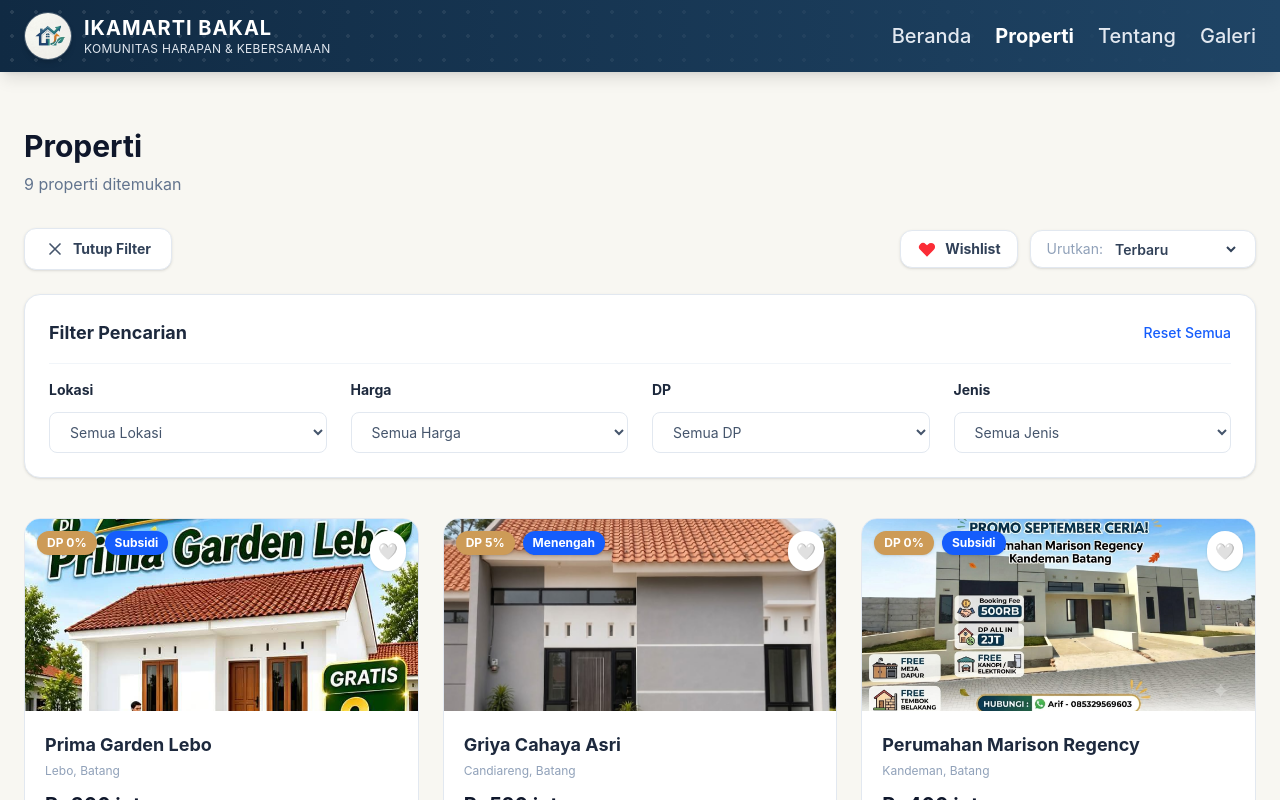
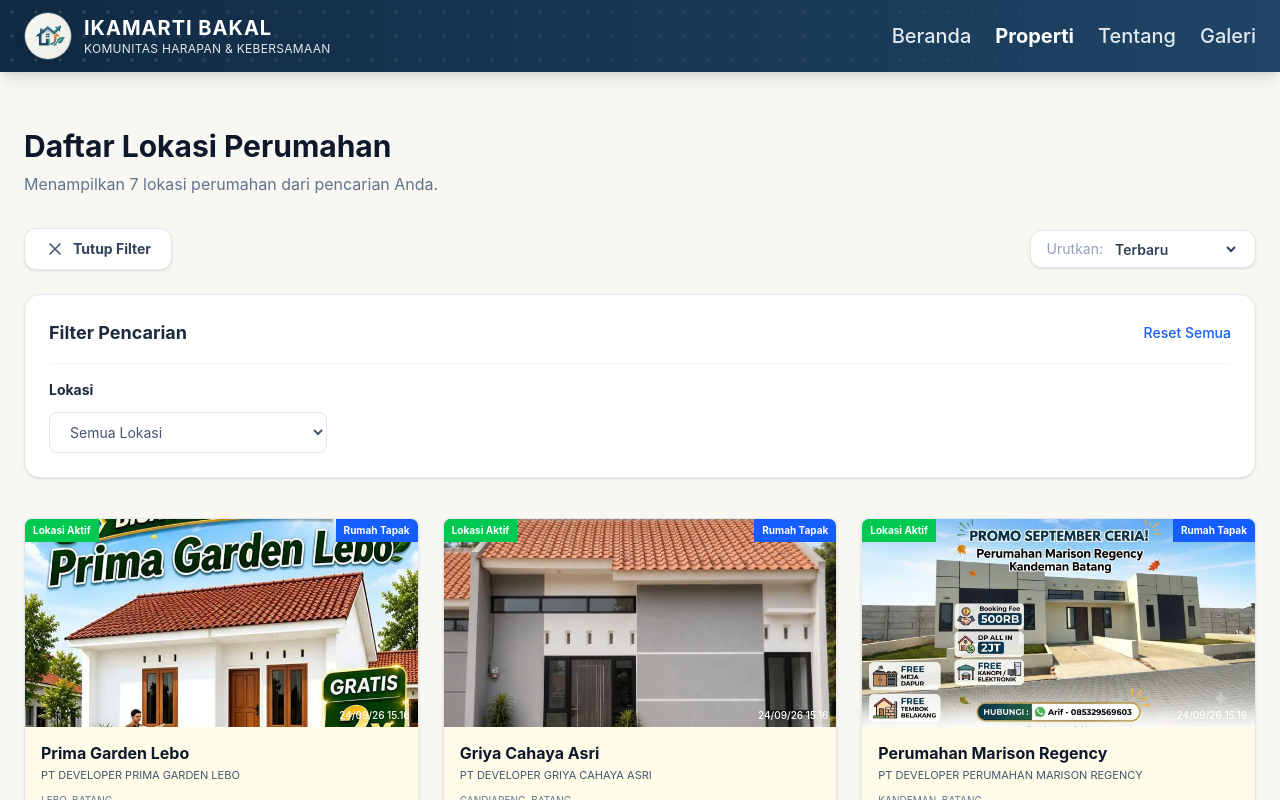
Before and after one commit to afda1087/projekwebproperti, a Next.js app in the folder property-company/: page /properti in a window 1280 px wide. Both pictures are taken after a click on the button "Filter Properti". Shown: the top 800 px of the page. Built offline with nearby package versions, Linux system fonts and the light colour scheme.

Commit message:
ini terbrau

```diff
--- a/property-company/src/app/properti/page.js
+++ b/property-company/src/app/properti/page.js
@@ -20,57 +20,45 @@
   // 2. LOGIKA FILTER & SORTING
   let processedData = [...properties];
 
-  // A. Filter Lokasi
   if (filterLokasi !== "Semua Lokasi") {
     processedData = processedData.filter((prop) =>
       prop.location?.toLowerCase().includes(filterLokasi.toLowerCase())
     );
   }
-
-  // B. Filter Harga
   if (filterHarga !== "Semua Harga") {
-    if (filterHarga === "< 500 Juta") {
-      processedData = processedData.filter((prop) => prop.priceValue < 500);
-    } else if (filterHarga === "500 Jt - 1 Milyar") {
-      processedData = processedData.filter(
-        (prop) => prop.priceValue >= 500 && prop.priceValue <= 1000
-      );
-    } else if (filterHarga === "> 1 Milyar") {
-      processedData = processedData.filter((prop) => prop.priceValue > 1000);
+    if (filterHarga === "< 500 Juta") processedData = processedData.filter((prop) => prop.priceValue < 500);
+    else if (filterHarga === "500 Jt - 1 Milyar") processedData = processedData.filter((prop) => prop.priceValue >= 500 && prop.priceValue <= 1000);
+    else if (filterHarga === "> 1 Milyar") processedData = processedData.filter((prop) => prop.priceValue > 1000);
   }
+  if (filterDp !== "Semua DP") {
+    if (filterDp === "DP 0%") processedData = processedData.filter((prop) => prop.dpValue === 0);
+    else if (filterDp === "DP kurang dari 5%") processedData = processedData.filter((prop) => prop.dpValue <= 5);
+    else if (filterDp === "DP lebih dari 5%") processedData = processedData.filter((prop) => prop.dpValue > 5);
   }
-
-  // C. Filter DP
-  if (filterDp !== "Semua DP") {
-    if (filterDp === "DP 0%") {
-      processedData = processedData.filter((prop) => prop.dpValue === 0);
-    } else if (filterDp === "DP kurang dari 5%") {
-      processedData = processedData.filter((prop) => prop.dpValue <= 5);
-    } else if (filterDp === "DP lebih dari 5%") {
-      processedData = processedData.filter((prop) => prop.dpValue > 5);
-    }
-  }
-
-  // D. Filter Jenis (Aman untuk Array maupun String)
   if (filterJenis !== "Semua Jenis") {
     processedData = processedData.filter((prop) => {
-      if (Array.isArray(prop.jenis)) {
-        return prop.jenis.includes(filterJenis);
-      }
+      if (Array.isArray(prop.jenis)) return prop.jenis.includes(filterJenis);
       return prop.jenis === filterJenis;
     });
   }
 
-  // E. Sorting
-  if (sortBy === "Harga Terendah") {
-    processedData.sort((a, b) => a.priceValue - b.priceValue);
-  } else if (sortBy === "Harga Tertinggi") {
-    processedData.sort((a, b) => b.priceValue - a.priceValue);
-  } else if (sortBy === "Luas Terbesar") {
-    processedData.sort((a, b) => b.area - a.area);
+  if (sortBy === "Harga Terendah") processedData.sort((a, b) => a.priceValue - b.priceValue);
+  else if (sortBy === "Harga Tertinggi") processedData.sort((a, b) => b.priceValue - a.priceValue);
+  else if (sortBy === "Luas Terbesar") processedData.sort((a, b) => b.area - a.area);
+
+  // 3. MENGELOMPOKKAN BERDASARKAN NAMA PERUMAHAN
+  const groupedByEstate = processedData.reduce((acc, prop) => {
+    const estateName = prop.title;
+    if (!acc[estateName]) {
+      acc[estateName] = [];
     }
+    acc[estateName].push(prop);
+    return acc;
+  }, {});
 
-  // Reset Filter
+  // Ubah object hasil reduce menjadi array agar mudah di-map
+  const estates = Object.values(groupedByEstate);
+
   const handleReset = () => {
     setFilterLokasi("Semua Lokasi");
     setFilterHarga("Semua Harga");
@@ -82,118 +70,47 @@
   return (
     <div className="bg-[#F8F7F2] min-h-screen pt-32 pb-20">
       <div className="max-w-7xl mx-auto px-6">
-        {/* Header Section */}
+
+        {/* Header */}
         <div className="mb-8 animate-fade-in-up delay-100">
-          <h1 className="text-3xl font-bold text-slate-900 mb-2">Properti</h1>
+          <h1 className="text-3xl font-bold text-slate-900 mb-2">Daftar Lokasi Perumahan</h1>
           <p className="text-slate-500">
-            {processedData.length} properti ditemukan
+            Menampilkan {estates.length} lokasi perumahan dari pencarian Anda.
           </p>
         </div>
 
         <div className="flex flex-col gap-6">
-          {/* TOP BAR: Filter Toggle & (Wishlist + Sorting) */}
+          {/* Top Bar Filter & Sort */}
           <div className="flex flex-wrap justify-between items-center gap-4 animate-fade-in-up delay-300">
-            {/* Tombol Filter di Kiri */}
-            <button
-              onClick={() => setIsFilterOpen(!isFilterOpen)}
-              className="flex items-center gap-2 bg-white px-5 py-2.5 border border-slate-200 rounded-xl shadow-sm text-sm font-bold text-slate-700 hover:bg-slate-50 transition"
-            >
-              <svg
-                className="w-5 h-5 text-slate-600"
-                fill="none"
-                stroke="currentColor"
-                viewBox="0 0 24 24"
-              >
-                {isFilterOpen ? (
-                  <path
-                    strokeLinecap="round"
-                    strokeLinejoin="round"
-                    strokeWidth={2}
-                    d="M6 18L18 6M6 6l12 12"
-                  />
-                ) : (
-                  <path
-                    strokeLinecap="round"
-                    strokeLinejoin="round"
-                    strokeWidth={2}
-                    d="M4 6h16M4 12h16M4 18h16"
-                  />
-                )}
+            <button onClick={() => setIsFilterOpen(!isFilterOpen)} className="flex items-center gap-2 bg-white px-5 py-2.5 border border-slate-200 rounded-xl shadow-sm text-sm font-bold text-slate-700 hover:bg-slate-50 transition">
+              <svg className="w-5 h-5 text-slate-600" fill="none" stroke="currentColor" viewBox="0 0 24 24">
+                {isFilterOpen ? <path strokeLinecap="round" strokeLinejoin="round" strokeWidth={2} d="M6 18L18 6M6 6l12 12" /> : <path strokeLinecap="round" strokeLinejoin="round" strokeWidth={2} d="M4 6h16M4 12h16M4 18h16" />}
               </svg>
               {isFilterOpen ? "Tutup Filter" : "Filter Properti"}
             </button>
-
-            {/* Container Kanan: Tombol Wishlist & Dropdown Urutkan */}
             <div className="flex items-center gap-3">
-              {/* Tombol Wishlist Baru */}
-              <Link
-                href="/wishlist"
-                className="flex items-center gap-2 bg-white px-4 py-2 border border-slate-200 rounded-xl shadow-sm text-sm font-bold text-slate-700 hover:bg-slate-50 transition"
-              >
-                <svg
-                  xmlns="http://www.w3.org/2000/svg"
-                  className="h-5 w-5 text-red-500 fill-current"
-                  viewBox="0 0 20 20"
-                  fill="currentColor"
-                >
-                  <path
-                    fillRule="evenodd"
-                    d="M3.172 5.172a4 4 0 015.656 0L10 6.343l1.172-1.171a4 4 0 115.656 5.656L10 17.657l-6.828-6.829a4 4 0 010-5.656z"
-                    clipRule="evenodd"
-                  />
-                </svg>
-                <span>Wishlist</span>
-
-                {wishlist.length > 0 && (
-                  <span className="bg-red-500 text-white text-xs font-bold rounded-full h-5 w-5 flex items-center justify-center shadow-sm">
-                    {wishlist.length}
-                  </span>
-                )}
-              </Link>
-
-              {/* Dropdown Urutkan */}
               <div className="flex items-center gap-2 bg-white px-4 py-2 border border-slate-200 rounded-xl shadow-sm">
                 <span className="text-sm text-slate-400">Urutkan:</span>
-                <select
-                  value={sortBy}
-                  onChange={(e) => setSortBy(e.target.value)}
-                  className="bg-transparent border-none focus:outline-none text-sm font-semibold text-slate-700 cursor-pointer"
-                >
+                <select value={sortBy} onChange={(e) => setSortBy(e.target.value)} className="bg-transparent border-none focus:outline-none text-sm font-semibold text-slate-700 cursor-pointer">
                   <option>Terbaru</option>
                   <option>Harga Terendah</option>
                   <option>Harga Tertinggi</option>
-                  <option>Luas Terbesar</option>
                 </select>
               </div>
             </div>
           </div>
 
-          {/* AREA FILTER DROPDOWN */}
+          {/* AREA FILTER */}
           {isFilterOpen && (
              <div className="bg-white border border-slate-200 rounded-2xl p-6 shadow-sm animate-fade-in-up">
                <div className="flex justify-between items-center mb-4 pb-4 border-b border-slate-100">
-                <h2 className="font-bold text-lg text-slate-800">
-                  Filter Pencarian
-                </h2>
-                <button
-                  onClick={handleReset}
-                  className="text-sm text-blue-600 font-medium hover:text-blue-800 transition"
-                >
-                  Reset Semua
-                </button>
+                 <h2 className="font-bold text-lg text-slate-800">Filter Pencarian</h2>
+                 <button onClick={handleReset} className="text-sm text-blue-600 font-medium hover:text-blue-800 transition">Reset Semua</button>
                </div>
-
                <div className="grid grid-cols-1 sm:grid-cols-2 lg:grid-cols-4 gap-6">
-                {/* Lokasi */}
                  <div>
-                  <label className="block text-sm font-bold text-slate-800 mb-3">
-                    Lokasi
-                  </label>
-                  <select
-                    value={filterLokasi}
-                    onChange={(e) => setFilterLokasi(e.target.value)}
-                    className="w-full px-4 py-2.5 bg-white border border-slate-200 rounded-lg focus:outline-none focus:ring-2 focus:ring-blue-500 text-sm text-slate-600 cursor-pointer"
-                  >
+                   <label className="block text-sm font-bold text-slate-800 mb-3">Lokasi</label>
+                   <select value={filterLokasi} onChange={(e) => setFilterLokasi(e.target.value)} className="w-full px-4 py-2.5 bg-white border border-slate-200 rounded-lg focus:outline-none text-sm text-slate-600">
                      <option>Semua Lokasi</option>
                      <option>Batang</option>
                      <option>Lebo</option>
@@ -201,161 +118,84 @@
                      <option>Kandeman</option>
                    </select>
                  </div>
-
-                {/* Harga */}
-                <div>
-                  <label className="block text-sm font-bold text-slate-800 mb-3">
-                    Harga
-                  </label>
-                  <select
-                    value={filterHarga}
-                    onChange={(e) => setFilterHarga(e.target.value)}
-                    className="w-full px-4 py-2.5 bg-white border border-slate-200 rounded-lg focus:outline-none focus:ring-2 focus:ring-blue-500 text-sm text-slate-600 cursor-pointer"
-                  >
-                    <option>Semua Harga</option>
-                    <option>&lt; 500 Juta</option>
-                    <option>500 Jt - 1 Milyar</option>
-                    <option>&gt; 1 Milyar</option>
-                  </select>
-                </div>
-
-                {/* DP */}
-                <div>
-                  <label className="block text-sm font-bold text-slate-800 mb-3">
-                    DP
-                  </label>
-                  <select
-                    value={filterDp}
-                    onChange={(e) => setFilterDp(e.target.value)}
-                    className="w-full px-4 py-2.5 bg-white border border-slate-200 rounded-lg focus:outline-none focus:ring-2 focus:ring-blue-500 text-sm text-slate-600 cursor-pointer"
-                  >
-                    <option>Semua DP</option>
-                    <option>DP 0%</option>
-                    <option>DP kurang dari 5%</option>
-                    <option>DP lebih dari 5%</option>
-                  </select>
-                </div>
-
-                {/* Jenis Perumahan */}
-                <div>
-                  <label className="block text-sm font-bold text-slate-800 mb-3">
-                    Jenis
-                  </label>
-                  <select
-                    value={filterJenis}
-                    onChange={(e) => setFilterJenis(e.target.value)}
-                    className="w-full px-4 py-2.5 bg-white border border-slate-200 rounded-lg focus:outline-none focus:ring-2 focus:ring-blue-500 text-sm text-slate-600 cursor-pointer"
-                  >
-                    <option>Semua Jenis</option>
-                    <option>Subsidi</option>
-                    <option>Menengah</option>
-                    <option>Cluster</option>
-                    <option>Mewah</option>
-                  </select>
-                </div>
+                 {/* Tambahkan filter lainnya sesuai kebutuhan seperti kode Anda sebelumnya */}
                </div>
              </div>
           )}
 
-          {/* MAIN CONTENT (Grid Properti) */}
+          {/* GRID PERUMAHAN SIKUMBANG STYLE */}
           <main className="flex-1 animate-fade-in-up delay-500">
-            {processedData.length === 0 ? (
+            {estates.length === 0 ? (
               <div className="text-center py-20 bg-white rounded-2xl border border-slate-200">
                 <span className="text-4xl font-bold">UPS!</span>
-                <h3 className="text-lg font-bold text-slate-800 mt-4">
-                  Properti Tidak Ditemukan
-                </h3>
-                <p className="text-slate-500 text-sm mt-2">
-                  Coba ubah kriteria filtermu atau klik Reset Semua.
-                </p>
-                <button
-                  onClick={handleReset}
-                  className="mt-4 text-blue-600 font-bold hover:underline"
-                >
-                  Reset Filter
-                </button>
+                <h3 className="text-lg font-bold text-slate-800 mt-4">Perumahan Tidak Ditemukan</h3>
+                <button onClick={handleReset} className="mt-4 text-blue-600 font-bold hover:underline">Reset Filter</button>
               </div>
             ) : (
               <div className="grid grid-cols-1 sm:grid-cols-2 lg:grid-cols-3 gap-6 mt-4">
-                {processedData.map((prop) => {
-                  const isWishlisted = wishlist.some(
-                    (item) => String(item.id) === String(prop.id)
-                  );
+                {estates.map((estateGroup, index) => {
+                  // Mengambil perwakilan data dari rumah pertama di kelompok tersebut
+                  const estate = estateGroup[0];
+
+                  // Menghitung jumlah tipe subsidi vs komersil di dalam perumahan ini
+                  const subsidiCount = estateGroup.filter(p => p.jenis === "Subsidi").length;
+                  const komersilCount = estateGroup.filter(p => p.jenis !== "Subsidi").length;
 
                   return (
-                    <div
-                      key={prop.id}
-                      className="bg-white border border-slate-200 rounded-2xl overflow-hidden hover:shadow-lg transition group flex flex-col"
-                    >
-                      <div className="h-48 relative overflow-hidden">
+                    <div key={index} className="bg-[#fefce8] border border-slate-200 rounded-lg overflow-hidden shadow-sm flex flex-col">
+
+                      {/* Bagian Gambar dengan Badge Khas Sikumbang */}
+                      <div className="h-52 relative overflow-hidden bg-slate-200">
                         <img
-                          src={prop.img}
-                          alt={prop.title}
-                          className="w-full h-full object-cover group-hover:scale-105 transition duration-500"
+                          src={`/${estate.img}`}
+                          alt={estate.title}
+                          className="w-full h-full object-cover"
                         />
-                        <div className="absolute top-3 left-3 flex gap-2">
-                          {prop.dp && (
-                            <div className="bg-[#cd9b57] text-white text-xs font-bold px-2.5 py-1 rounded-full shadow-sm">
-                              {prop.dp}
+                        {/* Lencana Kiri Atas */}
+                        <div className="absolute top-0 left-0 bg-green-500 text-white text-[10px] font-bold px-2 py-1">
+                          Lokasi Aktif
                         </div>
-                          )}
-
-                          {prop.jenis && (
-                            <div className="bg-blue-600 text-white text-xs font-bold px-2.5 py-1 rounded-full shadow-sm">
-                              {Array.isArray(prop.jenis)
-                                ? prop.jenis.join(", ")
-                                : prop.jenis}
+                        {/* Lencana Kanan Atas */}
+                        <div className="absolute top-0 right-0 bg-blue-600 text-white text-[10px] font-bold px-2 py-1">
+                          Rumah Tapak
                         </div>
-                          )}
+                        {/* Waktu di Kanan Bawah Gambar */}
+                        <div className="absolute bottom-1 right-2 text-white text-[10px] font-medium drop-shadow-md">
+                          24/09/26 15.16
+                        </div>
                       </div>
 
-                        <button
-                          onClick={(e) => {
-                            e.preventDefault();
-                            e.stopPropagation();
-                            toggleWishlist(prop);
-                          }}
-                          className="absolute top-3 right-3 bg-white p-2 rounded-full shadow-sm text-slate-400 hover:text-red-500 transition"
-                          aria-label="Wishlist"
-                        >
-                          {isWishlisted ? "❤️" : "🤍"}
-                        </button>
+                      {/* Bagian Konten Teks */}
+                      <div className="p-4 flex flex-col flex-1">
+                        <h3 className="text-md font-bold text-slate-900 leading-tight mb-1">
+                          {estate.title}
+                        </h3>
+                        <p className="text-[11px] text-slate-600 mb-2 uppercase">
+                          PT DEVELOPER {estate.title}
+                        </p>
+                        <p className="text-[10px] text-slate-500 mb-3 uppercase leading-relaxed line-clamp-2">
+                          {estate.location}
+                        </p>
+
+                        {/* Indikator Jumlah Unit */}
+                        <div className="flex gap-1 mb-4 text-[10px] font-bold text-white">
+                          <div className="bg-[#d4a017] px-2 py-1 rounded-sm">
+                            {subsidiCount} Unit subsidi
+                          </div>
+                          <div className="bg-[#1e293b] px-2 py-1 rounded-sm">
+                            {komersilCount} Unit komersil
+                          </div>
+                          <div className="bg-teal-500 px-2 py-1 rounded-sm">
+                            ID: SPA{estate.id}2026T
+                          </div>
                         </div>
 
-                      <div className="p-5 flex flex-col flex-1">
-                        <h3 className="text-lg font-bold text-slate-800 mb-1 line-clamp-1">
-                          {prop.title}
-                        </h3>
-                        <p className="text-xs text-slate-400 mb-3">
-                          {prop.location}
-                        </p>
-
-                        <div className="flex items-baseline gap-2 mb-4">
-                          <span className="text-xl font-bold text-slate-900">
-                            {prop.price}
-                          </span>
-                          <span className="text-[10px] text-slate-400 font-medium uppercase tracking-wider">
-                            {prop.dp}
-                          </span>
-                        </div>
-
-                        <div className="flex items-center gap-4 py-3 border-t border-slate-100 text-xs text-slate-500 mt-auto font-medium">
-                          <span className="flex items-center gap-1">
-                            📐 {prop.area} m²
-                          </span>
-                          <span className="flex items-center gap-1">
-                            🛏️ {prop.beds}
-                          </span>
-                          <span className="flex items-center gap-1">
-                            🛁 {prop.baths}
-                          </span>
-                        </div>
-
+                        {/* Tombol Detail (Mengarah ke ID pertama dari grup perumahan tersebut) */}
                         <Link
-                          href={`/detail/${prop.id}`}
-                          className="mt-2 block w-full text-center py-2 text-sm font-bold text-slate-600 hover:text-slate-900 transition"
+                          href={`/detail/${estate.id}`}
+                          className="mt-auto block w-full text-center bg-blue-600 hover:bg-blue-700 text-white text-sm font-semibold py-2.5 rounded transition"
                         >
-                          Lihat Detail
+                          Lihat detail lokasi
                         </Link>
                       </div>
                     </div>
```
Also changed, not shown: property-company/src/app/detail/[id]/page.js (+164 -112 lines). Lines whose indentation alone changed are shown as unchanged.
